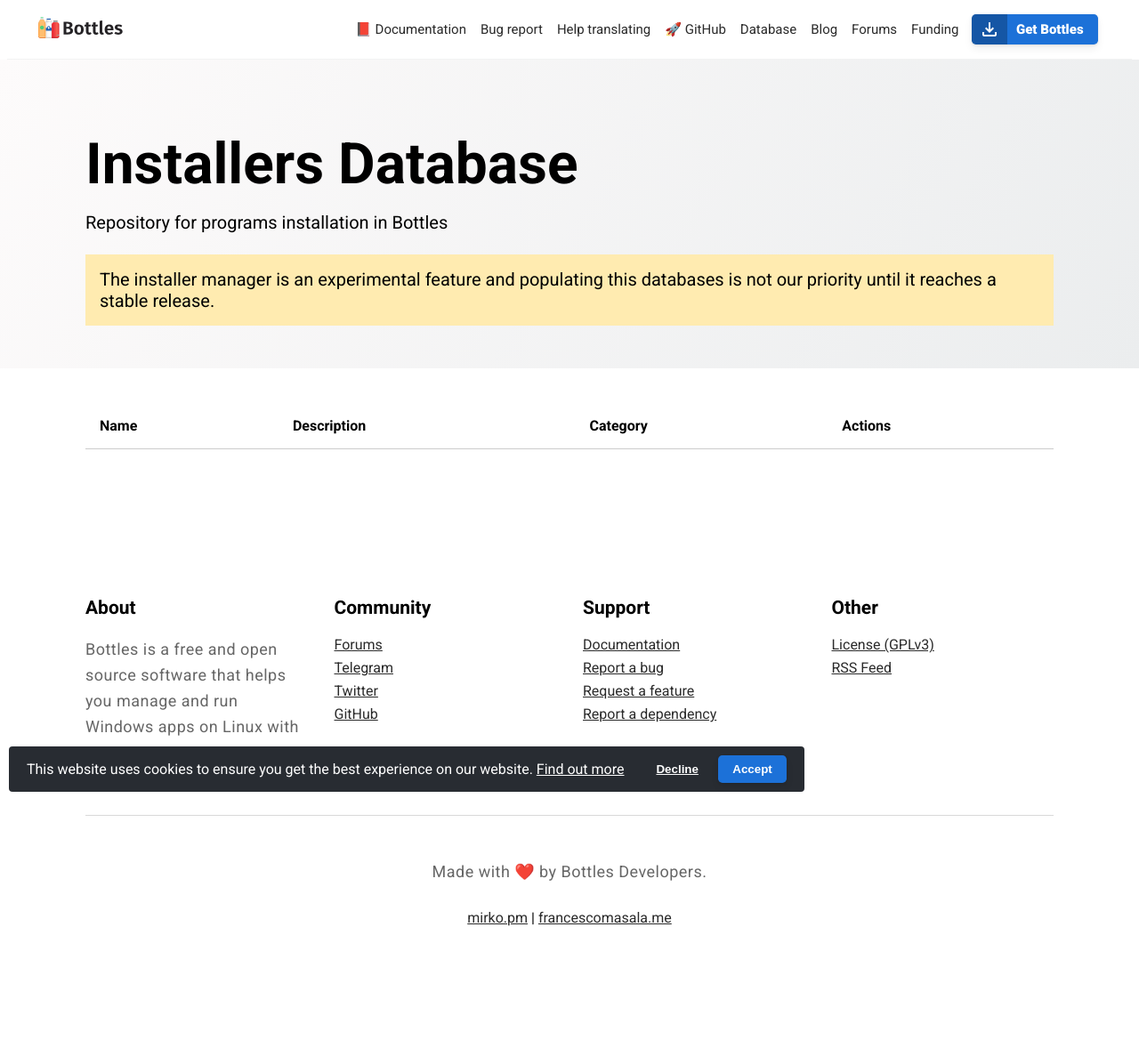
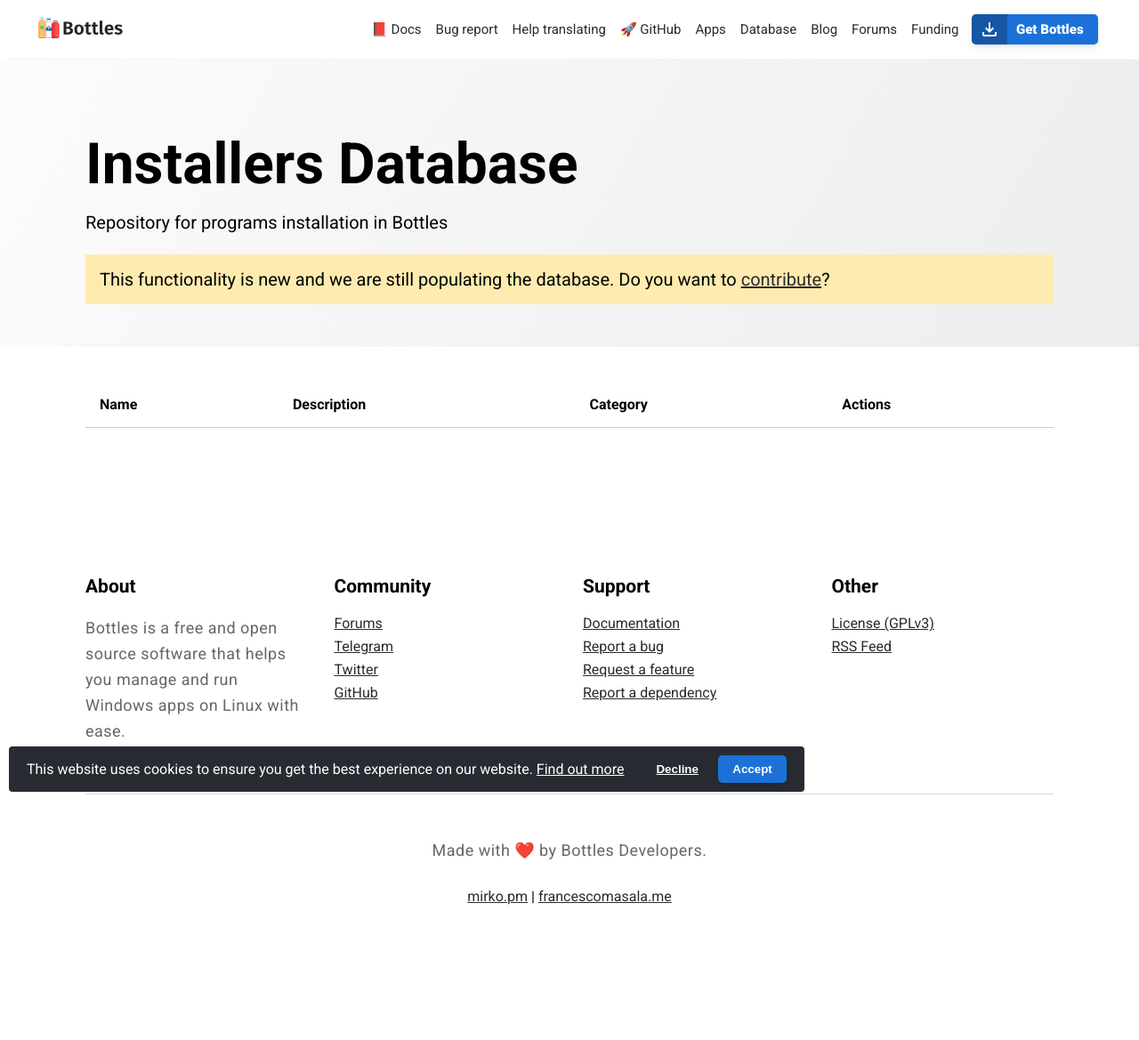
Before and after one commit to bottlesdevs/website, a Jekyll site: the page built from database/installers.md, in a window 1280 px wide. Shown: the whole page at 89% size. Built offline with Jekyll 4.4.1, drawn with Linux system fonts in a browser that asks for light colours; nearby versions of some CDN libraries; comment, search, counter and statistics services are not loaded; after the commit the page ends 1145 px from its top, so only the background shows below that.

Commit message:
update notices

```diff
--- a/_config.yml
+++ b/_config.yml
@@ -23,13 +23,15 @@
 
 navigation:
     - link: "https://docs.usebottles.com/"
-      name: 📕 Documentation
+      name: 📕 Docs
     - link: "https://github.com/bottlesdevs/Bottles/issues/new/choose"
       name: Bug report
     - link: "https://hosted.weblate.org/engage/bottles/"
       name: Help translating
     - link: "https://github.com/bottlesdevs/"
       name: 🚀 GitHub
+    - link: "/appstore/"
+      name: Apps
     - link: "/database/"
       name: Database
     - link: "/blog/"
--- a/database/installers.md
+++ b/database/installers.md
@@ -7,8 +7,8 @@
 		<h1>Installers Database</h1>
 		<p>Repository for programs installation in Bottles</p>
 		<div class="warning">
-			<p>The installer manager is an experimental feature and populating this
-				databases is not our priority until it reaches a stable release.</p>
+			<p>This functionality is new and we are still populating the database.
+      Do you want to <a href="https://maintainers.usebottles.com">contribute</a>?</p>
 		</div>
 	</div>
 </section>
```
Also changed, not shown: appstore.md (+2 -1 lines).
